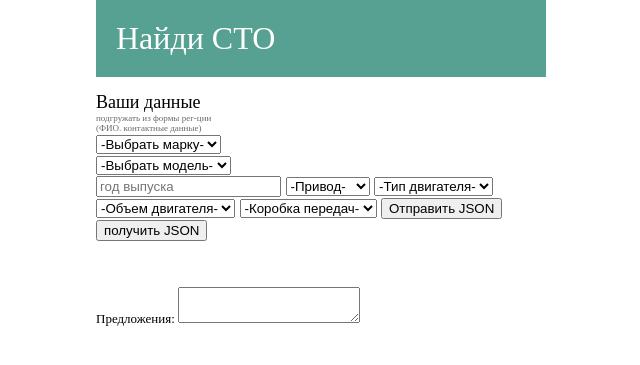
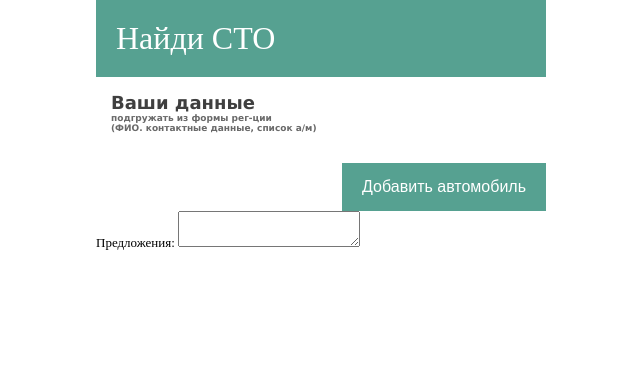
Before and after one commit to Beumanc278/technical-inspection-app, a Flask app: page / in a window 1280 px wide. Shown: the top 365 px of the page, without its empty margins (319-959 px from the left). Run offline with Flask 2, Linux system fonts and the light colour scheme.

Commit message:
кнопки

```diff
--- a/static/js/script.js
+++ b/static/js/script.js
@@ -77,6 +77,12 @@ var mapping = {
     '/service': 'services',
     '/inspection': 'inspections'
 }
+function addCarForm()
+{
+    if(document.getElementById("client-form").hidden==true){
+        document.getElementById("client-form").hidden=false;
+    }else document.getElementById("client-form").hidden=true;
+}
 
 
 // function for sending requests
--- a/static/styles/styles.css
+++ b/static/styles/styles.css
@@ -1,6 +1,16 @@
 html,body{
 	margin: 0;
 	padding: 0;
+}
+.headlines{
+	color:#242323;
+	font-size: 1.1rem;
+	width: 400px;
+	font-family: Verdana, Arial, Helvetica, sans-serif;
+	font-weight: bold;
+	margin-left: 15px;
+	color: rgb(63, 63, 63);
+
 }
 .fixed-container{
 	width: 450px;
@@ -30,3 +40,34 @@ html,body{
 	font-size: xx-small;
 	color: dimgray;
 }
+.wh{
+	width: 400px;
+	height: 40px;
+	margin-bottom: 20px;
+	border-color: rgba(158, 158, 158, 0.87);
+	font-size: 0.9rem;
+	font-weight: bold;
+	color: rgb(63, 63, 63);
+
+}
+.button-style{
+	border: none;
+	background-color: #56a191;
+	color: white;
+	text-align: center;
+	display: inline-block;
+	text-decoration: none;
+	padding: 15px 20px;
+	font-size: 16px;
+}
+#button-save-car{
+	float: left;
+}
+#button-get-price{
+	float: right;
+}
+#button-add-car{
+	float: right;
+	margin-left: 230px;
+
+}
--- a/templates/Main.html
+++ b/templates/Main.html
@@ -17,52 +17,67 @@
 </head>
 <body>
 	<div class="fixed-container">
-		<form id="client-form">
-			<div id="client-info">
+		<div class="headlines" id="client-info">
 			Ваши данные<br>
 			<div id="pokatak">подгружать из формы рег-ции<br>
-                    (ФИО. контактные данные)</div>
-
-				<select id="car-brend">
+				(ФИО. контактные данные, список а/м)</div>
+			</div>
+			<button class="button-style" id="button-add-car" name="add-car" onclick="addCarForm()" type="button">Добавить автомобиль</button>
+		<form id="client-form" hidden>
+				<div class="headlines">Марка
+					<select class="wh" id="car-brend">
 						<option value="">-Выбрать марку-</option>
 						<option>KIA</option>
 						<option>Lexus</option>
-				</select><br>
-				<select id="car-model">
+					</select></div>
+
+				<div class="headlines">Модель
+					<select class="wh" id="car-model">
 						<option value="">-Выбрать модель-</option>
 						<option value="Rio">Rio</option>
 						<option value="Ceed">Ceed</option>
 						<option value="GS300">GS300</option>
-				</select><br>
-				<input id="car-year" placeholder="год выпуска" >
-				<select id="car-drive-unit">
+					</select></div>
+				<div class="headlines">Год выпуска
+					<input class="wh" id="car-year" placeholder="год выпуска" >
+				</div>
+				<div class="headlines">Тип привода
+					<select class="wh" id="car-drive-unit">
 						<option>-Привод-</option>
 						<option>Передний</option>
 						<option>Задний</option>
-				</select>
-				<select id="car-engine-type"> <br>
+				</select></div>
+				<div class="headlines">Тип двигателя
+					<select  class="wh" id="car-engine-type">
 						<option value="">-Тип двигателя-</option>
 						<option>Бензин</option>
 						<option>Дизель</option>
 						<option>Гибрид</option>
-				</select>
-				<select id="car-engine-capacity"> <br>
-					<option value="">-Объем двигателя-</option>
+					</select></div>
+				<div class="headlines">Обьём двигателя
+					<select  class="wh" id="car-engine-capacity">
+						<option value="">-Объём двигателя-</option>
 						<option>1.4</option>
 						<option>1.6</option>
 						<option>1.8</option>
 						<option>2.0</option>
 						<option>3.0</option>
-				</select>
-				<select id="car-transmission">
+					</select></div>
+				<div class="headlines">Коробка предач
+				<select  class="wh" id="car-transmission">
 					<option value="">-Коробка передач-</option>
 					<option>МКПП</option>
 					<option>АКПП</option>
-				</select>
-				<button name="send-json" type="button" onclick="sendJSON()" >Отправить JSON</button>
-				<button name="get-json" type="button" onclick="getJSON()" >получить JSON</button>
+				</select></div>
+				<div id="button-save-car">
+				<button class="button-style" name="send-json" type="button" onclick="sendJSON()" >Сохранить автомобиль</button>
+				</div>
+				<div id="button-get-price">
+				<button class="button-style" name="get-json" type="button" onclick="getJSON()" >Получить предложения</button>
+				</div>
+
 			</form>
-		</div>
+
 		<div id="product-container"><br>
 			Предложения:
 			<textarea></textarea>
```
Lines whose indentation alone changed are shown as unchanged.
